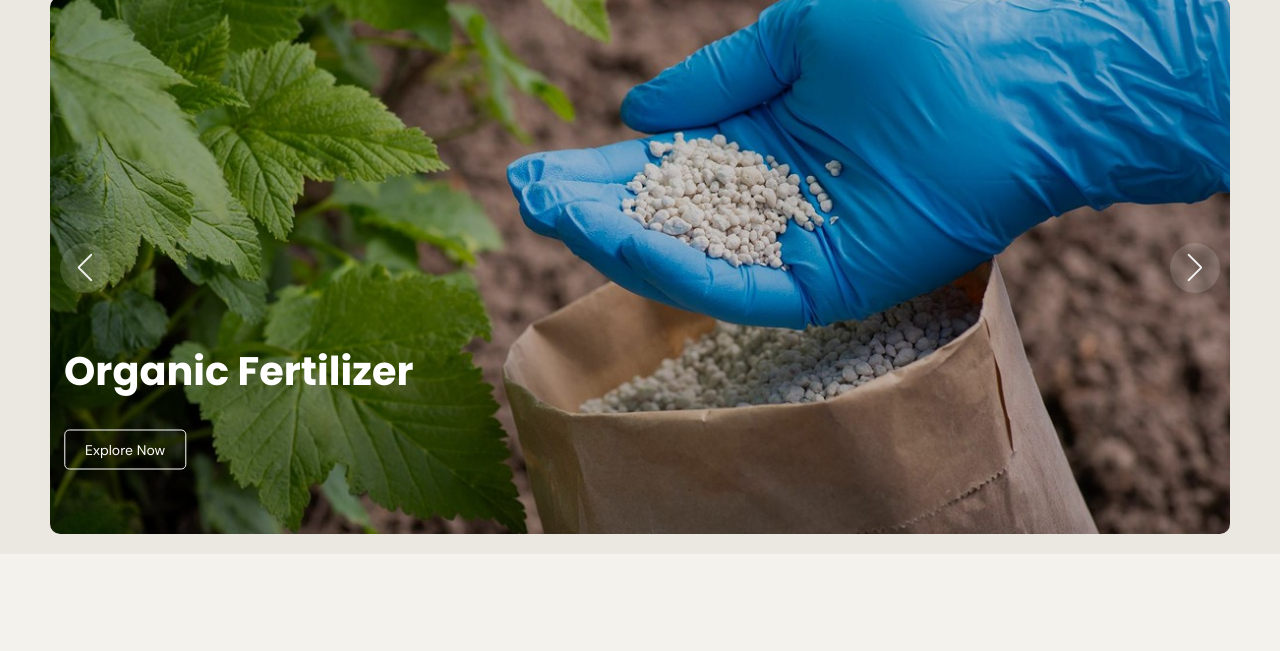
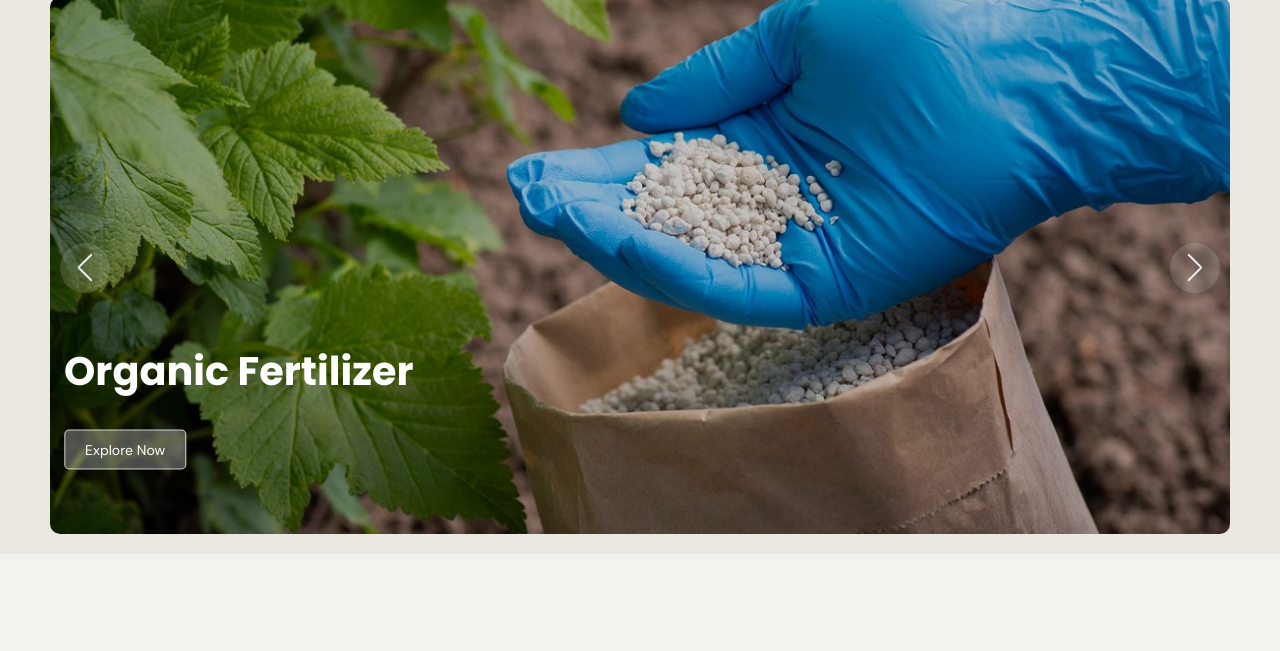
Before and after one commit to UdaysolankiITG/Custom-Hydro, a plain HTML site: page index.html in a window 1280 px wide. Shown: the part 109-760 px from the top of the page. Drawn offline with nearby package versions, Linux system fonts and the light colour scheme.

Commit message:
additional changes

```diff
--- a/Css/style.css
+++ b/Css/style.css
@@ -247,12 +247,12 @@
     font-size: var(--font-size-secondary);
     font-style: normal;
     color: var(--forgrade-color-tertiory);
-    border: 1px solid #ffffff;
+    border: 1px solid #ffffffc0;
     border-radius: var(--button-radius);
     cursor: pointer;
+    background-color: #ffffff4a;
     text-decoration: none;
     font-family: var(--font-body-family);
-    opacity: 1;
 }
 
 .button-primary {
```
